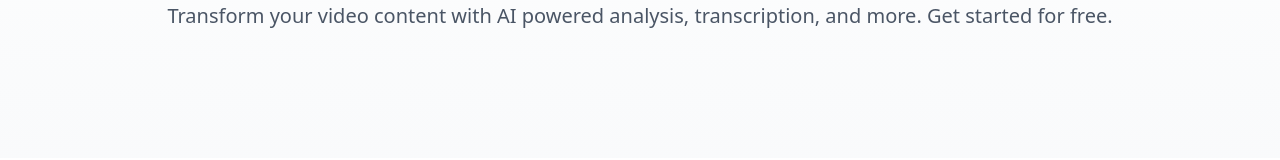
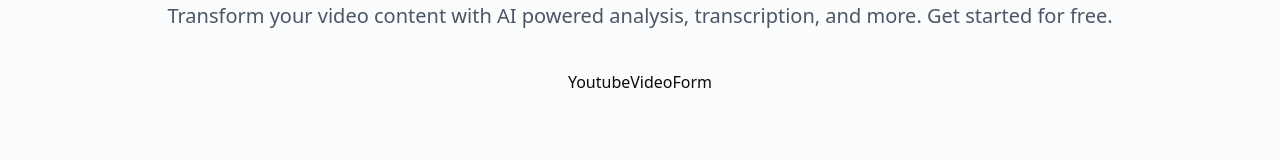
Before and after one commit to marksikaundi/up.Chat, a Next.js app: page / in a window 1280 px wide. Shown: the part 371-531 px from the top of the page. Built offline with nearby package versions, Linux system fonts and the light colour scheme; no server answers.

Commit message:
🎥 Add YoutubeVideoForm component to the home page

```diff
--- a/app/page.tsx
+++ b/app/page.tsx
@@ -1,5 +1,6 @@
 import AgentPulse from "@/components/AgentPulse";
 import FreeSection from "@/components/FreeSection";
+import YoutubeVideoForm from "@/components/YoutubeVideoForm";
 import {
   Book,
   Brain,
@@ -99,6 +100,7 @@ export default function Home() {
               transcription, and more. Get started for free.
             </p>
             {/* Youtube Video Form */}
+            <YoutubeVideoForm />
           </div>
         </div>
       </section>
--- /dev/null
+++ b/components/YoutubeVideoForm.tsx
@@ -0,0 +1,11 @@
+import React from 'react'
+
+function YoutubeVideoForm() {
+  return (
+    <div>
+      YoutubeVideoForm
+    </div>
+  )
+}
+
+export default YoutubeVideoForm
```
